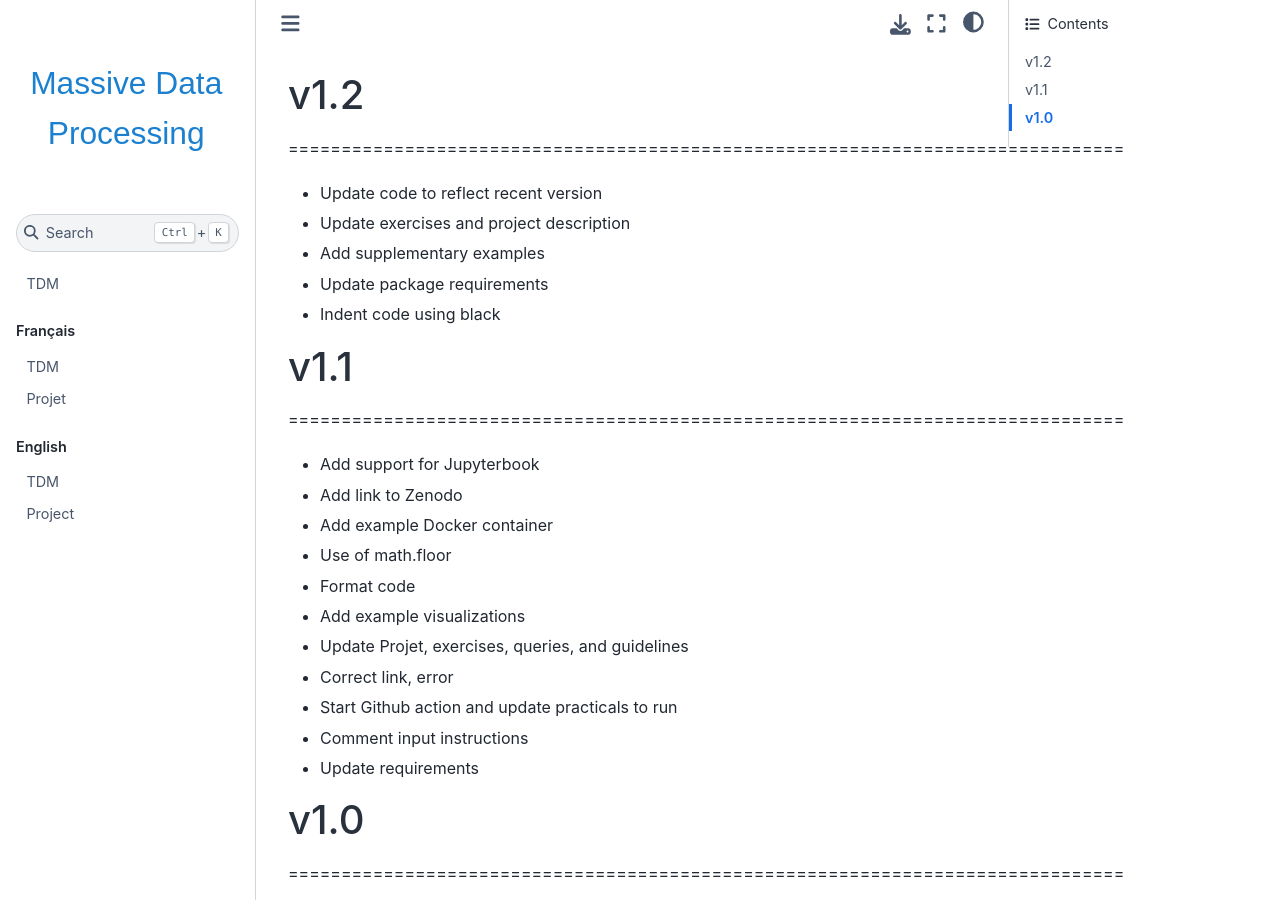
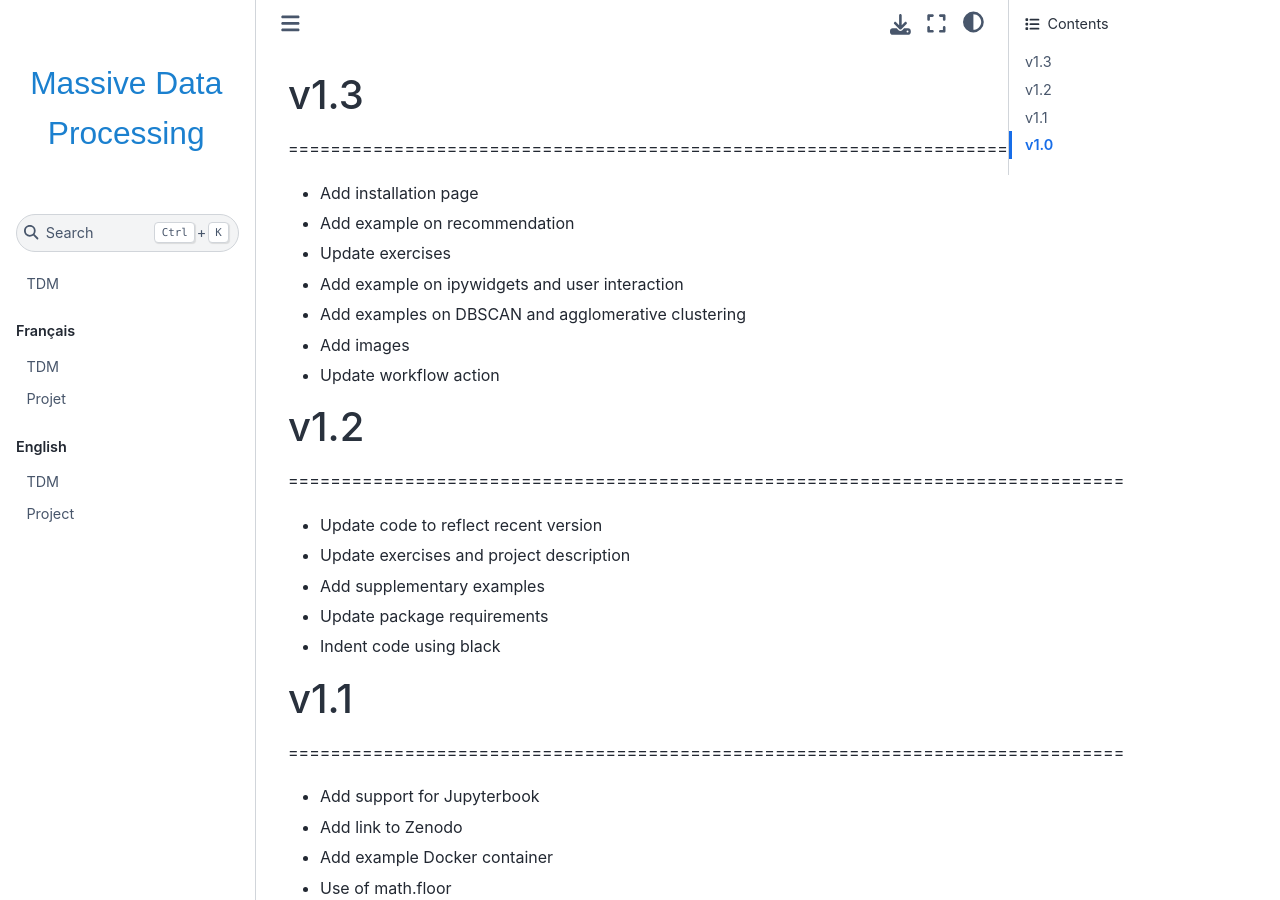
Before and after one commit to mlecjm/TDM-Big-Data-Processing, a Jupyter Book: the page built from RELEASE.md, in a window 1280 px wide and 900 px high. Built offline with Jupyter Book 1.0.4 settings and Sphinx 7.4.7 and the Sphinx Book theme 1.1.4, drawn with Linux system fonts in a browser that asks for light colours; pages that are not in the unit, such as notebooks, are missing from menus.

Commit message:
Update RELEASE.md notes

```diff
--- a/RELEASE.md
+++ b/RELEASE.md
@@ -1,3 +1,13 @@
+# v1.3
+===============================================================================
+- Add installation page
+- Add example on recommendation
+- Update exercises
+- Add example on ipywidgets and user interaction
+- Add examples on DBSCAN and agglomerative clustering
+- Add images
+- Update workflow action
+
 # v1.2
 ===============================================================================
 - Update code to reflect recent version
```
